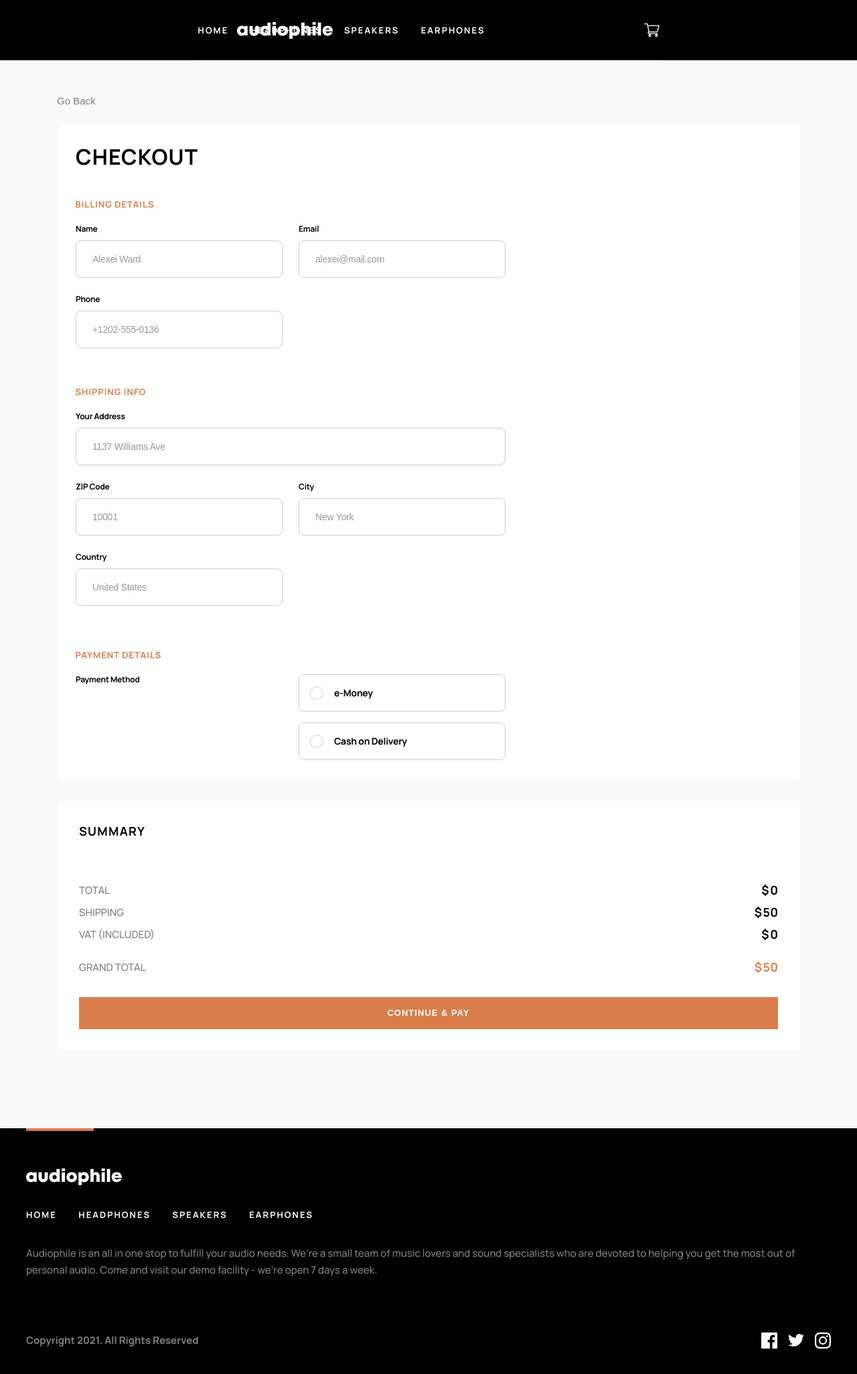
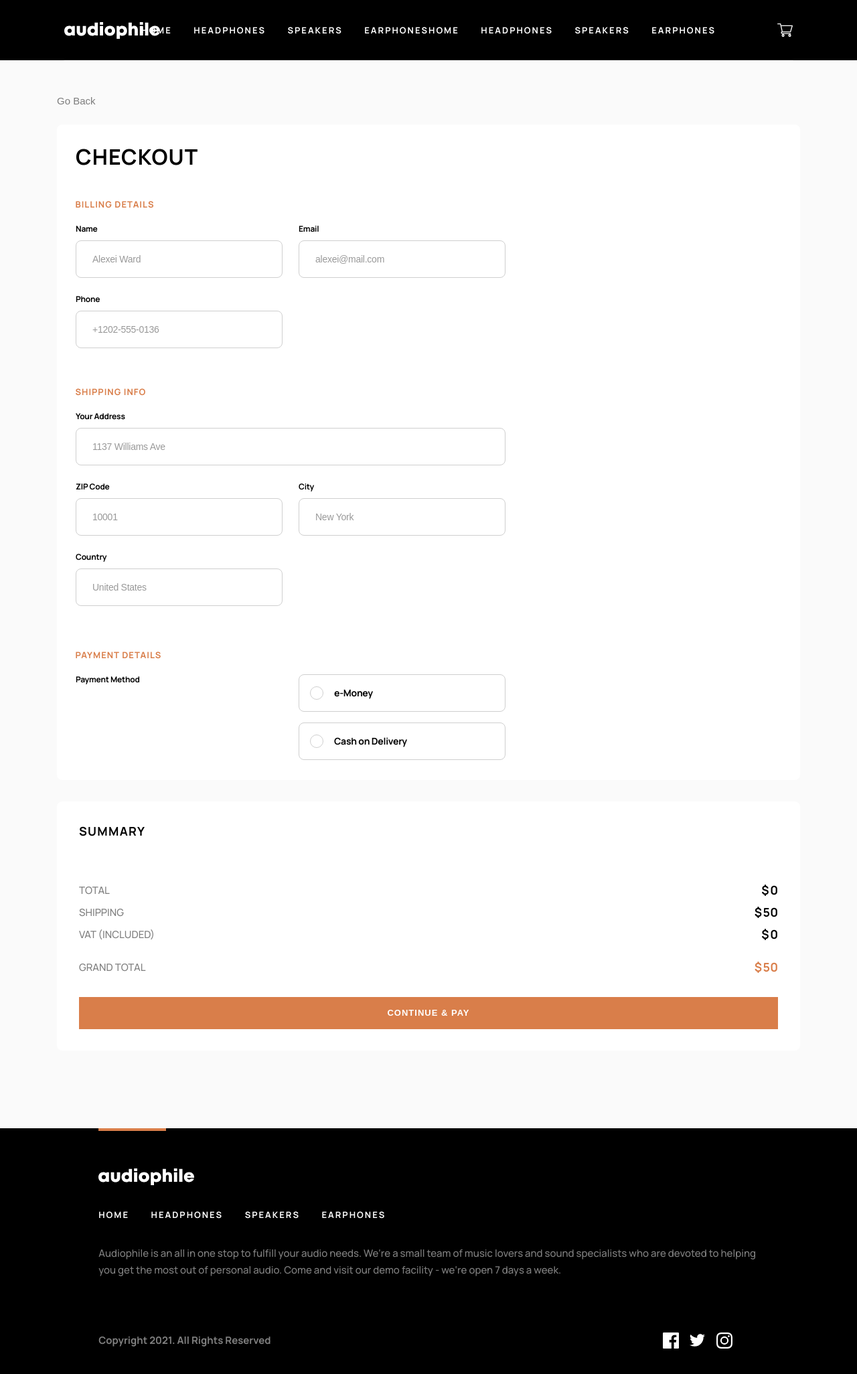
Before and after one commit to arun-roberts/fem007-audiophile-ecommerce-website, a Next.js app: page /checkout in a window 1280 px wide. Shown: the top 2052 px of the page at 67% size. Built offline with nearby package versions, Linux system fonts and the light colour scheme.

Commit message:
Some changes for transition to desktop.

```diff
--- a/components/Footer.tsx
+++ b/components/Footer.tsx
@@ -9,6 +9,7 @@ import instagram from '../public/assets/shared/desktop/icon-instagram.svg'
 const Footer = () => {
     return (
         <footer className={styles.footer}>
+            <div className={styles.footer__container}>
                 <div className={styles.footer_nav_elements}>
                     <figure className={`${styles.footer_nav_elements__logo} header-logo`}>
                         <Image
@@ -56,6 +57,7 @@ const Footer = () => {
                         />
                     </li>
                 </ul>
+            </div>
         </footer>
     )
 }
--- a/components/Header.tsx
+++ b/components/Header.tsx
@@ -1,7 +1,7 @@
 import Image from "next/image"
 import Link from "next/link"
 import { useRouter } from "next/router"
-import { useState, useContext, useEffect, useCallback, useLayoutEffect } from "react"
+import { useState, useContext, useEffect, useCallback } from "react"
 import AppContext from "../lib/context"
 import logo from '../public/assets/shared/desktop/logo.svg'
 import cart from '../public/assets/shared/desktop/icon-cart.svg'
@@ -12,6 +12,7 @@ import ShoppingCart from "./ShoppingCart"
 import hamburger from '../public/assets/shared/tablet/icon-hamburger.svg'
 
 const Header = () => {
+    const [ addDesktopNav, setAddDesktopNav ] =  useState<boolean>(false)
     const [ isCartOpen, setIsCartOpen ] = useState<boolean>(false)
     const [ isHeaderSolid, setIsHeaderSolid ] = useState<boolean>(false)
     const value = useContext(AppContext)
@@ -24,13 +25,14 @@ const Header = () => {
             if ( !isNavVisible ) {
                 setIsHeaderSolid(true)
                 setTimeout(() => setIsNavVisible(true), 50)
-            }
-            if ( isNavVisible ) {
+            } else if ( isNavVisible ) {
                 setIsNavVisible(false)
                 setTimeout(() => setIsHeaderSolid(false), 200)
             }
+        } else {
+            setIsNavVisible(!isNavVisible)
+
         }
-        setIsNavVisible(!isNavVisible)
     }
 
     const escFunction = useCallback(event => {
@@ -45,6 +47,8 @@ const Header = () => {
         };
       }, [])
 
+    useEffect(() => setAddDesktopNav(window.matchMedia(`(min-width: 930px)`).matches) ,[])
+
     return (
         <>
             <header className={
@@ -52,15 +56,19 @@ const Header = () => {
                 ? `${styles.header} ${styles.header___home}`
                 : styles.header
             }>
+                {pathname === '/' && <div className={
+                    !isHeaderSolid
+                    ? `${styles.header__convenient} ${styles.header__convenient___backInBlack}`
+                    : styles.header__convenient
+                }></div>}
                 <div className={
-                    pathname === '/' && !isHeaderSolid
-                    ? `${styles.header_container} ${styles.header_container__underline} ${styles.header_container___backInBlack}`
-                    : pathname.match(/\/([a-z])+$/)
+                    pathname === '/' && !isHeaderSolid || pathname.match(/\/([a-z])+$/)
                     ? `${styles.header_container} ${styles.header_container__underline}`
                     : styles.header_container
                 }>
-                    {device !== 'desktop' &&
-                        <button
+                    {addDesktopNav
+                        ? <Nav />
+                        : <button
                             onClick={handleNavChange}
                             type='button'
                             className={styles.header_hamburger}
@@ -73,9 +81,6 @@ const Header = () => {
                                     alt='Menu opening hamburger'
                                 />
                             </figure>
-                            {/* <div className={styles.header_hamburger__ingredients}></div>
-                            <div className={styles.header_hamburger__ingredients}></div>
-                            <div className={styles.header_hamburger__ingredients}></div> */}
                         </button>
                     }
                     <Link href='/'>
@@ -107,10 +112,12 @@ const Header = () => {
                     </figure>
                 </div>
                 <div className={ isNavVisible
-                    ? `${styles.header__collapsedNav} ${styles.header__collapsedNav___open}`
-                    : styles.header__collapsedNav
+                    ? `${styles.header_collapsedNav} ${styles.header_collapsedNav___open}`
+                    : styles.header_collapsedNav
                 }>
-                    <CategoryPicker />
+                    <div className={styles.header_collapsedNav__navContainer}>
+                        <CategoryPicker />
+                    </div>
                 </div>
             </header>
             {isCartOpen &&
--- a/styles/components/Footer.module.css
+++ b/styles/components/Footer.module.css
@@ -1,12 +1,16 @@
 .footer {
+  color: hsl(0deg, 0%, 100%);
+  background-color: hsl(0deg, 0%, 0%);
+}
+.footer__container {
+  width: 20.4375em;
   position: relative;
   display: flex;
   flex-direction: column;
-  color: hsl(0deg, 0%, 100%);
-  background-color: hsl(0deg, 0%, 0%);
-  padding: 3.25em 1.5em 2.375em;
+  padding: 3.25em 0 2.375em;
+  margin: 0 auto;
 }
-.footer::before {
+.footer__container::before {
   content: "";
   position: absolute;
   top: 0;
@@ -58,11 +62,13 @@
 }
 
 @media screen and (min-width: 760px) {
-  .footer {
-    padding: 3.75em 2.4375em 2.875em;
+  .footer__container {
+    width: 43.0625em;
+    width: max(85.0617283951%, 43.0625em);
+    padding: 3.75em 0 2.875em;
   }
-  .footer::before {
-    left: 2.4375em;
+  .footer__container::before {
+    left: 0;
     transform: translate(0);
   }
   .footer_nav_elements {
@@ -85,4 +91,9 @@
     right: 0;
     margin: 0 2.4375em 2.875em 0;
   }
+}
+@media screen and (min-width: 930px) {
+  .footer__container {
+    width: min(77%, 69.375em);
+  }
 }/*# sourceMappingURL=Footer.module.css.map */
--- a/styles/components/Footer.module.sass
+++ b/styles/components/Footer.module.sass
@@ -2,22 +2,26 @@
 @use '../variables/typography' as t
 
 .footer
-    position: relative
-    display: flex
-    flex-direction: column
     color: $white-bread
     background-color: $midnight
-    padding: 3.25em 1.5em 2.375em
 
-    &::before
-       content: ''
-       position: absolute
-       top: 0
-       left: 50%
-       transform: translate(-50%)
-       width: 6.3125em
-       height: 0.25em
-       background-color: $dirty-apricot
+    &__container
+        width: 20.4375em
+        position: relative
+        display: flex
+        flex-direction: column
+        padding: 3.25em 0 2.375em
+        margin: 0 auto
+
+        &::before
+            content: ''
+            position: absolute
+            top: 0
+            left: 50%
+            transform: translate(-50%)
+            width: 6.3125em
+            height: 0.25em
+            background-color: $dirty-apricot
 
     &_nav_elements
         display: flex
@@ -59,11 +63,15 @@
 
 @media screen and ( min-width: $tablet )
     .footer
-        padding: 3.75em 2.4375em 2.875em
 
-        &::before
-            left: 2.4375em
-            transform: translate(0)
+        &__container
+            width: 43.0625em
+            width: max(85.0617283950617%, 43.0625em)
+            padding: 3.75em 0 2.875em
+
+            &::before
+                left: 0
+                transform: translate(0)
 
         &_nav_elements
             align-items: start
@@ -85,3 +93,7 @@
             bottom: 0
             right: 0
             margin: 0 2.4375em 2.875em 0
+
+@media screen and ( min-width: 930px )
+    .footer__container
+        width: min(77%, 69.375em)
--- a/styles/components/Header.module.css
+++ b/styles/components/Header.module.css
@@ -6,6 +6,17 @@
   z-index: 99;
 }
 .header___home {
+  background-color: transparent;
+}
+.header__convenient {
+  position: absolute;
+  width: 100%;
+  height: 5.625em;
+  background-color: hsl(0deg, 0%, 0%);
+  transition: all 150ms ease;
+  z-index: 98;
+}
+.header__convenient___backInBlack {
   background-color: transparent;
 }
 .header_container {
@@ -30,9 +41,6 @@
   height: 0.0625em;
   background-color: hsla(0deg, 0%, 100%, 0.1);
 }
-.header_container___backInBlack {
-  background-color: transparent;
-}
 .header_hamburger {
   display: flex;
   align-items: center;
@@ -56,7 +64,7 @@
   height: 1.25em;
   cursor: pointer;
 }
-.header__collapsedNav {
+.header_collapsedNav {
   width: 100vw;
   position: absolute;
   background-color: hsl(0deg, 0%, 100%);
@@ -65,9 +73,13 @@
   border-bottom-right-radius: 0.5em;
   transition: transform 200ms ease;
   transform: translateY(-150%);
-  z-index: 95;
+  z-index: 90;
 }
-.header__collapsedNav___open {
+.header_collapsedNav__navContainer {
+  width: 20.4375em;
+  margin: 0.88em auto 0;
+}
+.header_collapsedNav___open {
   transform: translateY(0);
 }
 
@@ -92,6 +104,7 @@
 @media screen and (min-width: 760px) {
   .header_container {
     width: 43.0625em;
+    width: max(85.0617283951%, 43.0625em);
   }
   .header_container__underline::before {
     width: 100%;
@@ -102,6 +115,41 @@
     position: absolute;
     left: 3.625em;
   }
+  .header_collapsedNav__navContainer {
+    width: 43.0625em;
+    width: max(70%, 43.0625em);
+  }
+
+  .cart {
+    width: 23.5625em;
+    margin: 7.125em auto 0;
+    margin: 0;
+    top: 7.125em;
+    left: calc(100% - 26.0625em);
+  }
+}
+@media screen and (min-width: 930px) {
+  .header_container {
+    width: 43.0625em;
+    width: max(85.0617283951%, 43.0625em);
+    justify-content: center;
+  }
+  .header_container__underline::before {
+    width: 100%;
+    height: 0.0625em;
+    background-color: hsla(0deg, 0%, 100%, 0.1);
+  }
+  .header__logo {
+    left: 0;
+  }
+  .header_cart {
+    position: absolute;
+    right: 0;
+  }
+  .header_collapsedNav__navContainer {
+    width: 43.0625em;
+    width: max(70%, 43.0625em);
+  }
 
   .cart {
     width: 23.5625em;
--- a/styles/components/Header.module.sass
+++ b/styles/components/Header.module.sass
@@ -10,6 +10,17 @@
     &___home
         background-color: transparent
 
+    &__convenient
+        position: absolute
+        width: 100%
+        height: 5.625em
+        background-color: $midnight
+        transition: all 150ms ease
+        z-index: 98
+
+        &___backInBlack
+            background-color: transparent
+
     &_container
         position: relative
         display: flex
@@ -17,7 +28,6 @@
         align-items: center
         width: 100%
         height: 100%
-        // padding: 0 1.5em
         width: 20.4375em
         margin: 0 auto
         z-index: 99
@@ -33,8 +43,6 @@
             height: 0.0625em
             background-color: hsla(0, 0%, 100%, 0.1)
 
-        &___backInBlack
-            background-color: transparent
 
     &_hamburger
         display: flex
@@ -59,7 +67,7 @@
         height: 1.25em
         cursor: pointer
 
-    &__collapsedNav
+    &_collapsedNav
         width: 100vw
         position: absolute
         background-color: $white-bread
@@ -68,7 +76,11 @@
         border-bottom-right-radius: 0.5em
         transition: transform 200ms ease
         transform: translateY(-150%)
-        z-index: 95
+        z-index: 90
+
+        &__navContainer
+            width: 20.4375em
+            margin: 0.88em auto 0
 
         &___open
             transform: translateY(0)
@@ -95,6 +107,7 @@
 
         &_container
             width: 43.0625em
+            width: max(85.0617283950617%, 43.0625em)
 
             &__underline::before
                 width: 100%
@@ -105,9 +118,44 @@
             position: absolute
             left: 3.625em
 
+        &_collapsedNav__navContainer
+            width: 43.0625em
+            width: max(70%, 43.0625em)
+
     .cart
         width: 23.5625em
         margin: 7.125em auto 0
         margin: 0
         top: 7.125em
         left: calc(100% - 26.0625em)
+
+@media screen and ( min-width: 930px )
+    .header
+
+        &_container
+            width: 43.0625em
+            width: max(85.0617283950617%, 43.0625em)
+            justify-content: center
+
+            &__underline::before
+                width: 100%
+                height: 0.0625em
+                background-color: hsla(0, 0%, 100%, 0.1)
+
+        &__logo
+            left: 0
+
+        &_cart
+            position: absolute
+            right: 0
+
+        &_collapsedNav__navContainer
+            width: 43.0625em
+            width: max(70%, 43.0625em)
+
+    .cart
+        width: 23.5625em
+        margin: 7.125em auto 0
+        margin: 0
+        top: 7.125em
+        left: calc(100% - 26.0625em)
```
Also changed, not shown: 2 other files (tests, documents, lock files or other folders). Lines whose indentation alone changed are shown as unchanged.
